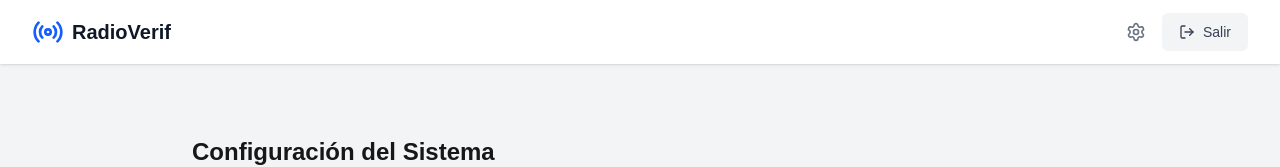
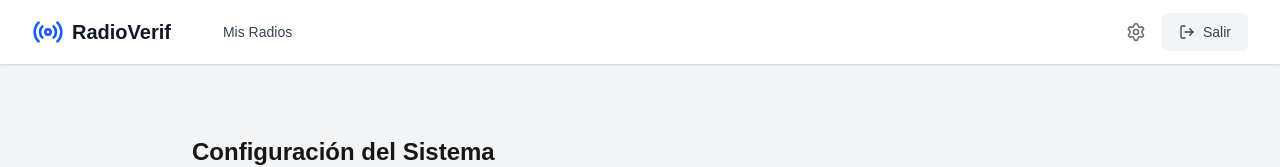
Before and after one commit to brifyai/verificador, a Next.js app: page /dashboard/settings in a window 1280 px wide. Shown: the top 167 px of the page. Built offline with nearby package versions, Linux system fonts and the light colour scheme; no server answers.

Commit message:
Subiendo versión actualizada del proyecto

```diff
--- a/app/dashboard/layout.tsx
+++ b/app/dashboard/layout.tsx
@@ -31,6 +31,16 @@ export default function DashboardLayout({
                 <Radio className="h-8 w-8 text-blue-600" />
                 <span className="ml-2 text-xl font-bold text-gray-900">RadioVerif</span>
               </Link>
+              <div className="hidden md:block ml-10">
+                <div className="flex items-baseline space-x-4">
+                  <Link
+                    href="/dashboard"
+                    className="text-gray-700 hover:bg-gray-50 hover:text-blue-600 px-3 py-2 rounded-md text-sm font-medium transition-colors"
+                  >
+                    Mis Radios
+                  </Link>
+                </div>
+              </div>
             </div>
             <div className="flex items-center gap-4">
               <Link
```
